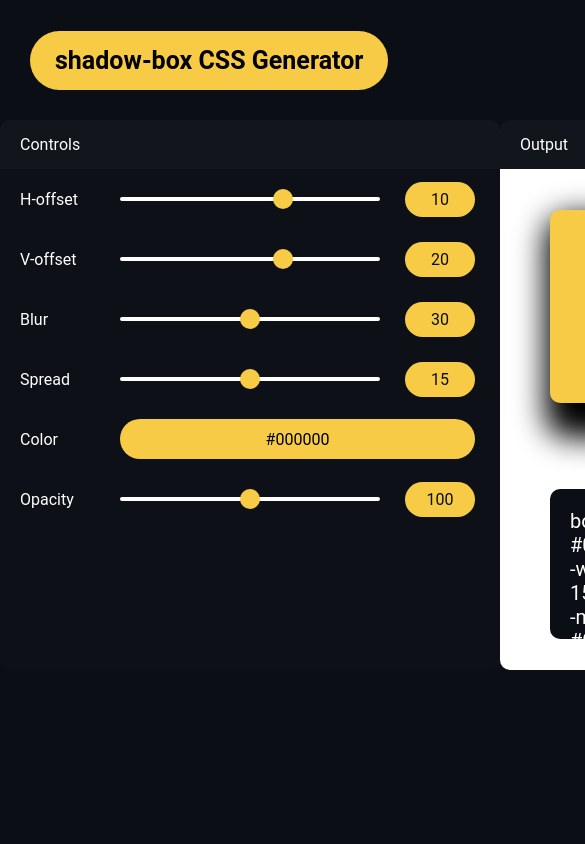
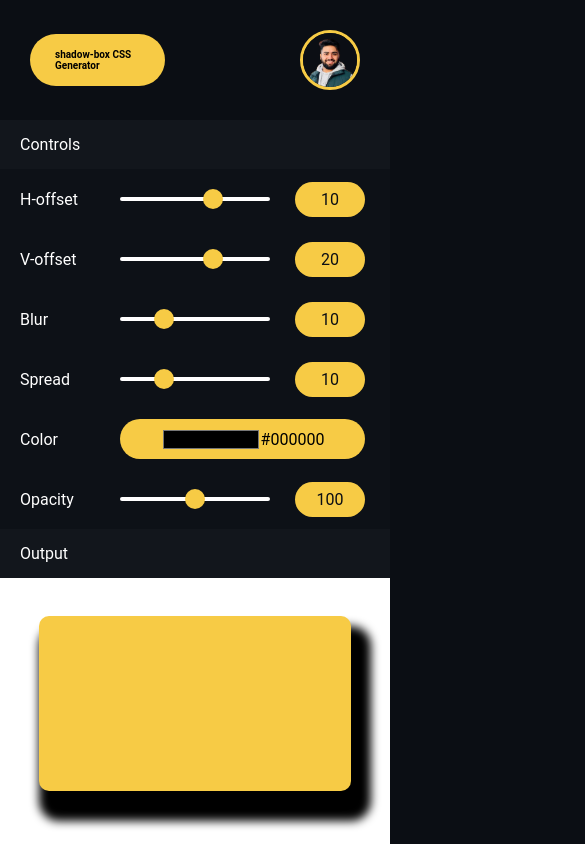
Before and after one commit to ShahirHossaini/css-shadow-generator, a React (Create React App) app: page / in a window 390 px wide. Shown: the top 844 px of the page, 585 px wide, since content can reach past the window. Built offline with nearby package versions, Linux system fonts and the light colour scheme.

Commit message:
responsiveness added

```diff
--- a/src/App.css
+++ b/src/App.css
@@ -168,10 +168,16 @@ body {
   height: 40px;
 
   border-radius: 20px;
+
+  position: relative;
 }
 
 .color-input .color input {
-  display: none;
+  border: none;
+
+  background: none;
+
+  width: 100px;
 }
 
 .range-input .range input {
--- /dev/null
+++ b/src/App.phone.css
@@ -0,0 +1,38 @@
+@media (max-width: 480px) {
+  .main-container {
+    min-width: 100px;
+  }
+
+  .title h1 {
+    font-size: 10px;
+  }
+
+  .profile-name-username {
+    display: none;
+  }
+
+  .profile-container {
+    flex-direction: row-reverse;
+  }
+
+  .main-body {
+    flex-wrap: wrap;
+  }
+
+  .main-body aside {
+    width: 100%;
+    height: auto;
+  }
+
+  .main-frame {
+    border-radius: 0px;
+  }
+
+  .main-frame {
+    height: auto;
+  }
+
+  .main-frame-output {
+    height: 500px;
+  }
+}
--- a/src/components/Body.jsx
+++ b/src/components/Body.jsx
@@ -6,8 +6,8 @@ class Body extends Component {
   state = {
     HOffSet: 10,
     VOffSet: 20,
-    Blur: 30,
-    Spread: 15,
+    Blur: 10,
+    Spread: 10,
     Opacity: 100,
     Color: "#000000",
     Inset: false,
--- a/src/components/Controls.jsx
+++ b/src/components/Controls.jsx
@@ -31,21 +31,20 @@ const Controls = ({ code, onChange }) => {
             name={"Blur"}
             value={code}
             onChange={onChange}
-            max={100}
+            max={200}
           />
           <RangeInput
             label={"Spread"}
             name={"Spread"}
             value={code}
             onChange={onChange}
-            max={100}
+            max={200}
           />
           <ColorInput
             label={"Color"}
             name={"Color"}
             value={code}
             onChange={onChange}
-            max={100}
           />
           <RangeInput
             label={"Opacity"}
--- a/src/components/OutputCode.jsx
+++ b/src/components/OutputCode.jsx
@@ -7,7 +7,6 @@ const OutputCode = ({ code }) => {
   `;
 
   const handleCopy = () => {
-    // Copy the text inside the text field
     navigator.clipboard.writeText(OutPut);
   };
 
--- a/src/index.js
+++ b/src/index.js
@@ -3,6 +3,7 @@ import ReactDOM from "react-dom/client";
 
 import "./index.css";
 import "./App.css";
+import "./App.phone.css";
 
 import App from "./App";
 
```
